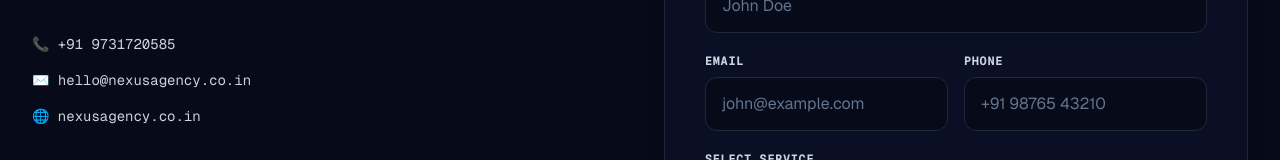
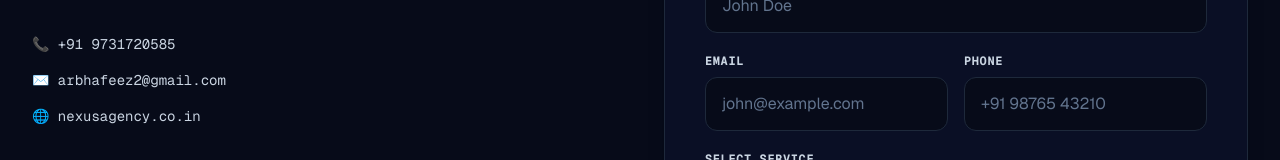
Before and after one commit to arbhafeez2-spec/nexus-agency, a Next.js app: page /contact in a window 1280 px wide. Shown: the part 303-463 px from the top of the page. Built offline with nearby package versions, Linux system fonts and the light colour scheme.

Commit message:
Full update and sync with GitHub and Vercel

```diff
--- a/app/contact/page.tsx
+++ b/app/contact/page.tsx
@@ -58,7 +58,7 @@ export default function ContactPage() {
             </p>
             <div className="space-y-4 pt-4 font-mono">
               <div className="text-sm text-slate-300">📞 +91 9731720585</div>
-              <div className="text-sm text-slate-300">✉️ hello@nexusagency.co.in</div>
+              <div className="text-sm text-slate-300">✉️ arbhafeez2@gmail.com</div>
               <div className="text-sm text-slate-300">🌐 nexusagency.co.in</div>
             </div>
           </div>
```
